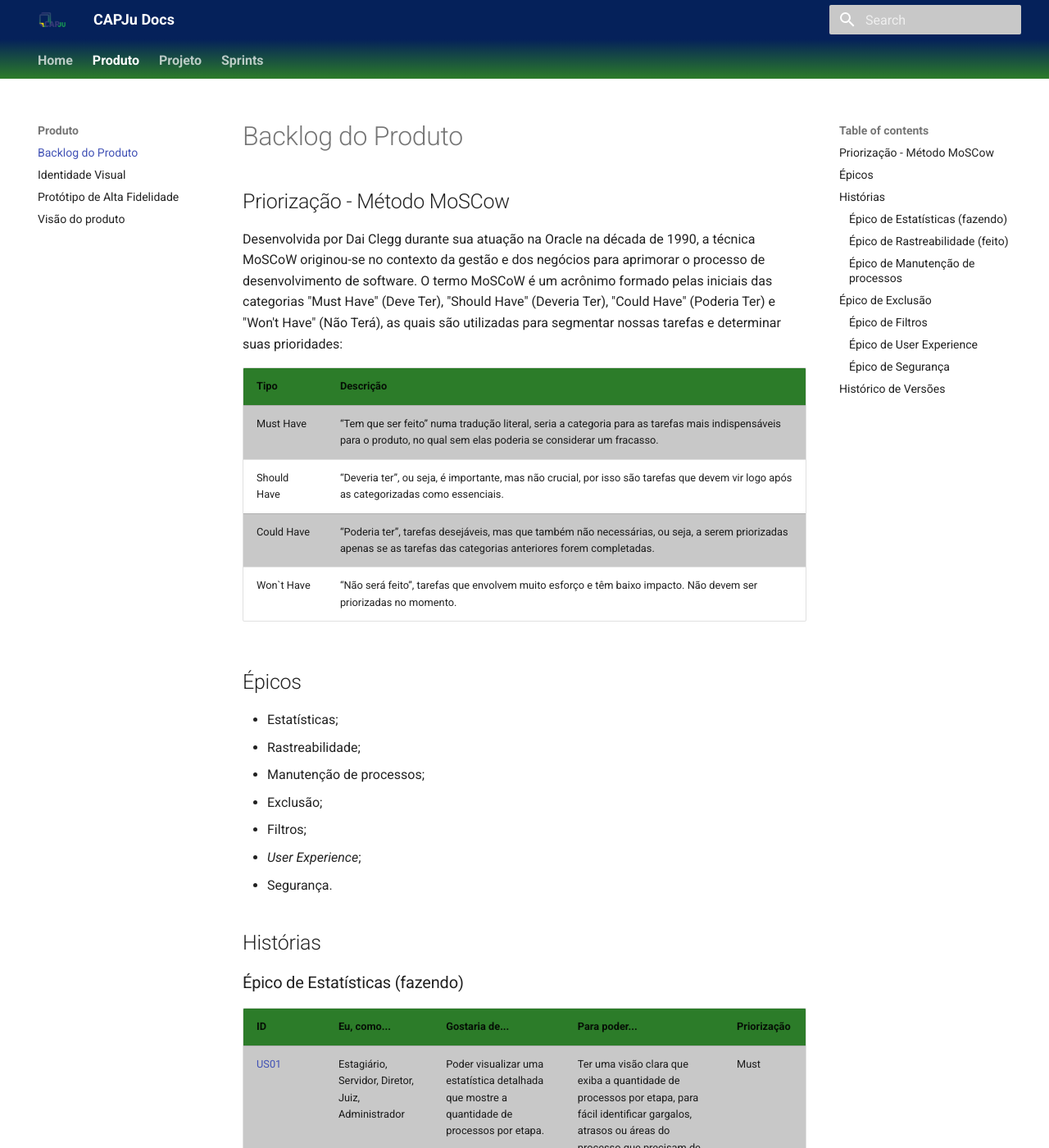
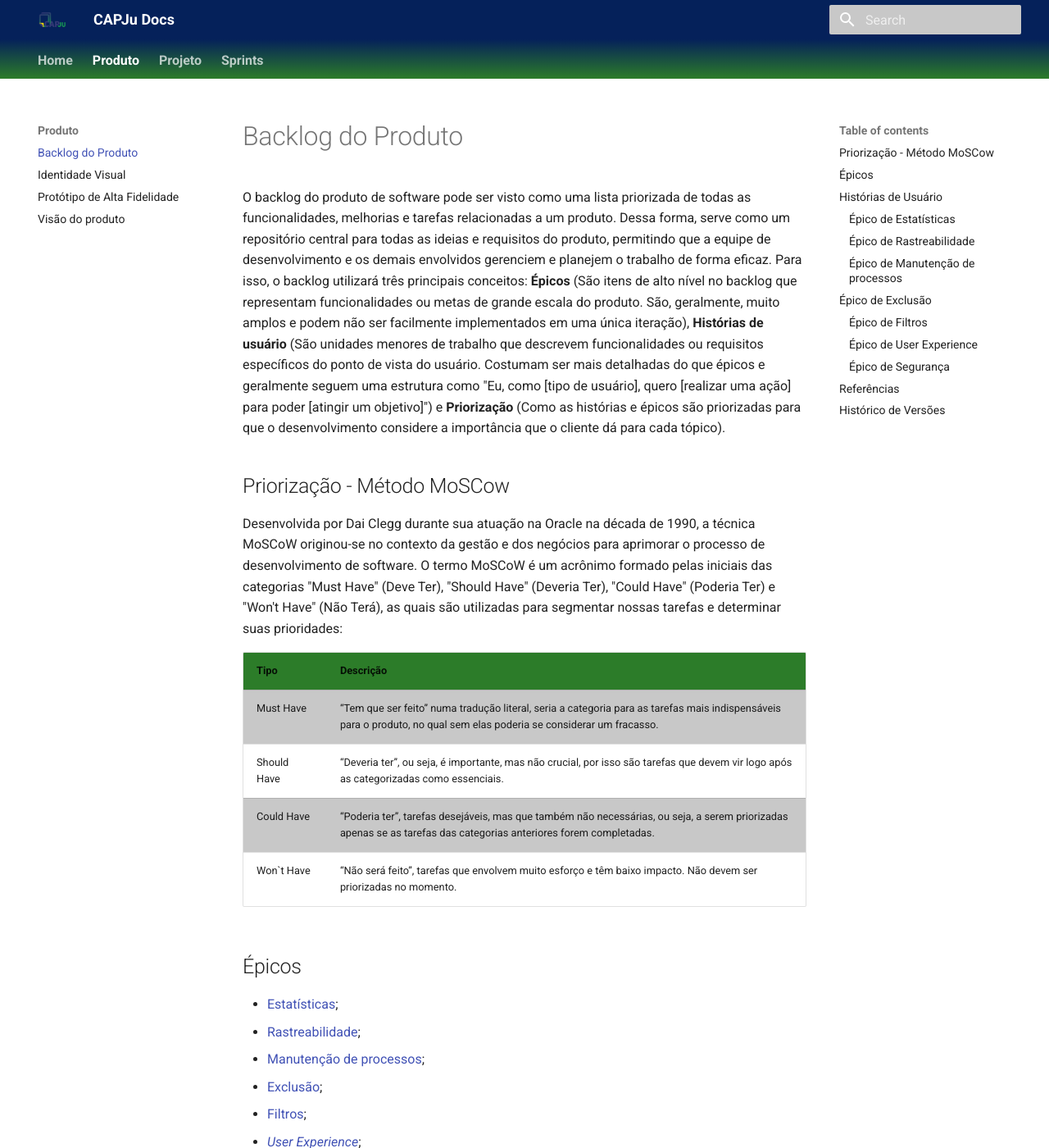
Before and after one commit to fga-eps-mds/2023-2-CAPJu-Doc, an MkDocs documentation site: the page built from docs/produto/backlog.md, in a window 1280 px wide and 1400 px high. Shown: the whole window at 82% size. Built offline with MkDocs 1.6.1 and Material for MkDocs 9.7.7, drawn with Linux system fonts in a browser that asks for light colours; some of the changed text lies outside the part shown.

Commit message:
Adicionando links, referencias e introducao

```diff
--- a/docs/produto/backlog.md
+++ b/docs/produto/backlog.md
@@ -1,5 +1,6 @@
 # Backlog do Produto
 
+O backlog do produto de software pode ser visto como uma lista priorizada de todas as funcionalidades, melhorias e tarefas relacionadas a um produto. Dessa forma, serve como um repositório central para todas as ideias e requisitos do produto, permitindo que a equipe de desenvolvimento e os demais envolvidos gerenciem e planejem o trabalho de forma eficaz. Para isso, o backlog utilizará três principais conceitos: **Épicos** (São itens de alto nível no backlog que representam funcionalidades ou metas de grande escala do produto. São, geralmente, muito amplos e podem não ser facilmente implementados em uma única iteração), **Histórias de usuário** (São unidades menores de trabalho que descrevem funcionalidades ou requisitos específicos do ponto de vista do usuário. Costumam ser mais detalhadas do que épicos e geralmente seguem uma estrutura como "Eu, como [tipo de usuário], quero [realizar uma ação] para poder [atingir um objetivo]") e **Priorização** (Como as histórias e épicos são priorizadas para que o desenvolvimento considere a importância que o cliente dá para cada tópico).
 
 ## Priorização - Método MoSCow
 
@@ -14,66 +15,70 @@ Desenvolvida por Dai Clegg durante sua atuação na Oracle na década de 1990, a
 
 ## Épicos
 
-* Estatísticas;
-* Rastreabilidade;
-* Manutenção de processos;
-* Exclusão;
-* Filtros;
-* _User Experience_;
-* Segurança.
+* [Estatísticas](https://github.com/fga-eps-mds/2023-2-CAPJu-Doc/issues/28);
+* [Rastreabilidade](https://github.com/fga-eps-mds/2023-2-CAPJu-Doc/issues/27);
+* [Manutenção de processos](https://github.com/fga-eps-mds/2023-2-CAPJu-Doc/issues/18);
+* [Exclusão](https://github.com/fga-eps-mds/2023-2-CAPJu-Doc/issues/24);
+* [Filtros](https://github.com/fga-eps-mds/2023-2-CAPJu-Doc/issues/29);
+* [_User Experience_](https://github.com/fga-eps-mds/2023-2-CAPJu-Doc/issues/30);
+* [Segurança](https://github.com/fga-eps-mds/2023-2-CAPJu-Doc/issues/26).
 
-## Histórias
+## Histórias de Usuário
 
-### Épico de Estatísticas (fazendo)
+### [Épico de Estatísticas](https://github.com/fga-eps-mds/2023-2-CAPJu-Doc/issues/28)
 | ID | Eu, como... | Gostaria de... | Para poder... | Priorização |
 |---|---|---|---|---|
-| [US01](https://github.com/fga-eps-mds/) | Estagiário, Servidor, Diretor, Juiz, Administrador  | Poder visualizar uma estatística detalhada que mostre a quantidade de processos por etapa. | Ter uma visão clara que exiba a quantidade de processos por etapa, para fácil identificar gargalos, atrasos ou áreas do processo que precisam de atenção especial. | Must |
-| [US02](https://github.com/fga-eps-mds/) | Estagiário, Servidor, Diretor, Juiz, Administrador | Ter a capacidade de visualizar uma estatística que apresente a quantidade de processos concluídos dentro de um fluxo. | Monitorar de perto o andamento de processos específicos e avaliar a eficiência do fluxo em questão. | Must |
-| [US03](https://github.com/fga-eps-mds/)| Estagiário, Servidor, Diretor, Juiz, Administrador |  Ter a capacidade de visualizar as estatísticas detalhadas sobre um processo específico. | Avaliar o processo em profundidade, entender seu status atual e fazer melhorias informadas. | Must |
-| [US04](https://github.com/fga-eps-mds/)| Estagiário, Servidor, Diretor, Juiz, Administrador | Ter a capacidade de visualizar o tempo de conclusão de cada etapa de um processo dentro de uma etapa. | Ter as estatísticas do tempo gasto ou atrasos nas etapas. | Must |
-| [US05](https://github.com/fga-eps-mds/)| Estagiário, Servidor, Diretor, Juiz, Administrador | Baixar relatório em formato csv e pdf. | Ter a flexibilidade de compartilhar e amazenar os dados de maneira mais conveniente e acessível. | Must |
+| [US01](https://github.com/fga-eps-mds/2023-2-CAPJu-Doc/issues/14) | Estagiário, Servidor, Diretor, Juiz, Administrador  | Poder visualizar uma estatística detalhada que mostre a quantidade de processos por etapa. | Ter uma visão clara que exiba a quantidade de processos por etapa, para fácil identificar gargalos, atrasos ou áreas do processo que precisam de atenção especial. | Must |
+| [US02](https://github.com/fga-eps-mds/2023-2-CAPJu-Doc/issues/22) | Estagiário, Servidor, Diretor, Juiz, Administrador | Ter a capacidade de visualizar uma estatística que apresente a quantidade de processos concluídos dentro de um fluxo. | Monitorar de perto o andamento de processos específicos e avaliar a eficiência do fluxo em questão. | Must |
+| [US03](https://github.com/fga-eps-mds/2023-2-CAPJu-Doc/issues/25)| Estagiário, Servidor, Diretor, Juiz, Administrador |  Ter a capacidade de visualizar as estatísticas detalhadas sobre um processo específico. | Avaliar o processo em profundidade, entender seu status atual e fazer melhorias informadas. | Must |
+| [US04](https://github.com/fga-eps-mds/2023-2-CAPJu-Doc/issues/31)| Estagiário, Servidor, Diretor, Juiz, Administrador | Ter a capacidade de visualizar o tempo de conclusão de cada etapa de um processo dentro de uma etapa. | Ter as estatísticas do tempo gasto ou atrasos nas etapas. | Must |
+| [US05](https://github.com/fga-eps-mds/2023-2-CAPJu-Doc/issues/23)| Estagiário, Servidor, Diretor, Juiz, Administrador | Baixar relatório em formato csv e pdf. | Ter a flexibilidade de compartilhar e amazenar os dados de maneira mais conveniente e acessível. | Must |
 
-### Épico de Rastreabilidade (feito)
+### [Épico de Rastreabilidade](https://github.com/fga-eps-mds/2023-2-CAPJu-Doc/issues/27)
 | ID | Eu, como... | Gostaria de... | Para poder... | Priorização |
 |---|---|---|---|---|
-| [US06](https://github.com/fga-eps-mds/)| Estagiário, Servidor, Diretor, Juiz, Administrador | Visualizar o histórico das mudanças e avanços dos status dos processos. | Acompanhar a rastreabilidade de atividades relacionadas ao processo. | Must |
+| [US06](https://github.com/fga-eps-mds/2023-2-CAPJu-Doc/issues/21)| Estagiário, Servidor, Diretor, Juiz, Administrador | Visualizar o histórico das mudanças e avanços dos status dos processos. | Acompanhar a rastreabilidade de atividades relacionadas ao processo. | Must |
 
-### Épico de Manutenção de processos
+### [Épico de Manutenção de processos](https://github.com/fga-eps-mds/2023-2-CAPJu-Doc/issues/18)
 | ID | Eu, como... | Gostaria de... | Para poder... | Priorização |
 |---|---|---|---|---|
-| [US07](https://github.com/fga-eps-mds/)| Servidor, Diretor, Administrador |  Importar automaticamente os processos através de um arquivo pdf. | Realizar a importação de forma mais prática. | Must |
-| [US08](https://github.com/fga-eps-mds/)| Servidor, Diretor, Administrador | Importar automaticamente os processos através de um arquivo csv. | Realizar a importação de forma mais prática. | Must |
-| [US09](https://github.com/fga-eps-mds/) | Servidor, Diretor, Administrador | Adicionar um status ao processo. | Visualizar qual o status atual do processo. | Must |
+| [US07](https://github.com/fga-eps-mds/2023-2-CAPJu-Doc/issues/12)| Servidor, Diretor, Administrador |  Importar automaticamente os processos através de um arquivo pdf. | Realizar a importação de forma mais prática. | Must |
+| [US08](https://github.com/fga-eps-mds/2023-2-CAPJu-Doc/issues/17)| Servidor, Diretor, Administrador | Importar automaticamente os processos através de um arquivo csv. | Realizar a importação de forma mais prática. | Must |
+| [US09](https://github.com/fga-eps-mds/2023-2-CAPJu-Doc/issues/19) | Servidor, Diretor, Administrador | Adicionar um status ao processo. | Visualizar qual o status atual do processo. | Must |
 
-## Épico de Exclusão
+## [Épico de Exclusão](https://github.com/fga-eps-mds/2023-2-CAPJu-Doc/issues/24)
 | ID | Eu, como... | Gostaria de... | Para poder... | Priorização |
 |---|---|---|---|---|
-| [US10](https://github.com/fga-eps-mds/) | Servidor, Diretor, Administrador | Excluir um fluxo e todos os processos inclusos nele | Não deixar processos acumulados ou avulsos sem fazer parte de um fluxo. | Must |
+| [US10](https://github.com/fga-eps-mds/2023-2-CAPJu-Doc/issues/6) | Servidor, Diretor, Administrador | Excluir um fluxo e todos os processos inclusos nele | Não deixar processos acumulados ou avulsos sem fazer parte de um fluxo. | Must |
 
-### Épico de Filtros
+### [Épico de Filtros](https://github.com/fga-eps-mds/2023-2-CAPJu-Doc/issues/29)
 | ID | Eu, como... | Gostaria de... | Para poder... | Priorização |
 |---|---|---|---|---|
-| [US11](https://github.com/fga-eps-mds/) | Estagiário, Servidor, Diretor, Juiz, Administrador | Filtrar processo através de etapa. | Visualizar quais processos se encontram em uma mesma etapa. | Must |
-| [US12](https://github.com/fga-eps-mds/) | Estagiário, Servidor, Diretor, Juiz, Administrador | Filtrar processo por fluxo. | Visualizar quais processos fazem parte do mesmo fluxo. | Must |
-| [US13](https://github.com/fga-eps-mds/) | Estagiário, Servidor, Diretor, Juiz, Administrador | Visualizar processos na etapa de um fluxo. | Acessar quais processos se encontram em determinada etapa de um fluxo. | Must |
-| [US14](https://github.com/fga-eps-mds/) | Estagiário, Servidor, Diretor, Juiz, Administrador | Visualizar relatório de processos filtrados pela data de vencimento de uma etapa. | Obter informações dos processos de uma etapa filtrada pela sua data de vencimento. | Must |
+| [US11](https://github.com/fga-eps-mds/2023-2-CAPJu-Doc/issues/7) | Estagiário, Servidor, Diretor, Juiz, Administrador | Filtrar processo através de etapa. | Visualizar quais processos se encontram em uma mesma etapa. | Must |
+| [US12](https://github.com/fga-eps-mds/2023-2-CAPJu-Doc/issues/10) | Estagiário, Servidor, Diretor, Juiz, Administrador | Filtrar processo por fluxo. | Visualizar quais processos fazem parte do mesmo fluxo. | Must |
+| [US13](https://github.com/fga-eps-mds/2023-2-CAPJu-Doc/issues/11) | Estagiário, Servidor, Diretor, Juiz, Administrador | Visualizar processos na etapa de um fluxo. | Acessar quais processos se encontram em determinada etapa de um fluxo. | Must |
+| [US14](https://github.com/fga-eps-mds/2023-2-CAPJu-Doc/issues/20) | Estagiário, Servidor, Diretor, Juiz, Administrador | Visualizar relatório de processos filtrados pela data de vencimento de uma etapa. | Obter informações dos processos de uma etapa filtrada pela sua data de vencimento. | Must |
 
-### Épico de _User Experience_
+### [Épico de _User Experience_](https://github.com/fga-eps-mds/2023-2-CAPJu-Doc/issues/30)
 | ID | Eu, como... | Gostaria de... | Para poder... | Priorização |
 |---|---|---|---|---|
-| [US15](https://github.com/fga-eps-mds/) | Estagiário, Servidor, Diretor, Juiz, Administrador | Melhorar feedback de erro. | Entender e contornar possíveis erros. | Should |
-| [US16](https://github.com/fga-eps-mds/) | Estagiário, Servidor, Diretor, Juiz, Administrador | Agrupar de forma mais condizente as funcionalidades. | Usar a aplicação com mais facilidade.  | Should |
-| [US17](https://github.com/fga-eps-mds/) | Estagiário, Servidor, Diretor, Juiz, Administrador | Melhorar fluxo de exibição das telas. | Usar a aplicação com mais facilidade. | Should |
+| [US15](https://github.com/fga-eps-mds/2023-2-CAPJu-Doc/issues/8) | Estagiário, Servidor, Diretor, Juiz, Administrador | Melhorar feedback de erro. | Entender e contornar possíveis erros. | Should |
+| [US16](https://github.com/fga-eps-mds/2023-2-CAPJu-Doc/issues/13) | Estagiário, Servidor, Diretor, Juiz, Administrador | Agrupar de forma mais condizente as funcionalidades. | Usar a aplicação com mais facilidade.  | Should |
+| [US17](https://github.com/fga-eps-mds/2023-2-CAPJu-Doc/issues/16) | Estagiário, Servidor, Diretor, Juiz, Administrador | Melhorar fluxo de exibição das telas. | Usar a aplicação com mais facilidade. | Should |
 
-### Épico de Segurança
+### [Épico de Segurança](https://github.com/fga-eps-mds/2023-2-CAPJu-Doc/issues/26)
 | ID | Eu, como... | Gostaria de... | Para poder... | Priorização |
 |---|---|---|---|---|
-| [US18](https://github.com/fga-eps-mds/) | Estagiário, Servidor, Diretor, Juiz, Administrador | Que minha autenticação seja criptografada de forma segura. | Ter confiança na segurança dos meus dados e informações pessoais, garantindo que apenas eu ou autorizadas tenham acesso ao meu perfil e informações sensíveis. | Should |
-| [US19](https://github.com/fga-eps-mds/) | Estagiário, Servidor, Diretor, Juiz, Administrador | Ter as rotas de páginas privadas autenticadas | Garantir a segurança e a privacidade dos dados e dos processos, onde somente usuários autorizados teriam acesso às páginas restritas. | Should |
-| [US20](https://github.com/fga-eps-mds/) | Estagiário, Servidor, Diretor, Juiz, Administrador | Ser deslogado depois de determinado tempo de inatividade. | Evitar acessos de usuários indesejados. | Should |
+| [US18](https://github.com/fga-eps-mds/2023-2-CAPJu-Doc/issues/5) | Estagiário, Servidor, Diretor, Juiz, Administrador | Que minha autenticação seja criptografada de forma segura. | Ter confiança na segurança dos meus dados e informações pessoais, garantindo que apenas eu ou autorizadas tenham acesso ao meu perfil e informações sensíveis. | Should |
+| [US19](https://github.com/fga-eps-mds/2023-2-CAPJu-Doc/issues/9) | Estagiário, Servidor, Diretor, Juiz, Administrador | Ter as rotas de páginas privadas autenticadas | Garantir a segurança e a privacidade dos dados e dos processos, onde somente usuários autorizados teriam acesso às páginas restritas. | Should |
+| [US20](https://github.com/fga-eps-mds/2023-2-CAPJu-Doc/issues/15) | Estagiário, Servidor, Diretor, Juiz, Administrador | Ser deslogado depois de determinado tempo de inatividade. | Evitar acessos de usuários indesejados. | Should |
+
+## Referências
+* PEREIRA, Paulo; TORREÃO, Paula; MARÇAL, Ana Sofia. Entendendo Scrum para gerenciar projetos de forma ágil. Mundo PM, v. 1, p. 3-11, 2007.
 
 ## Histórico de Versões
 
 | Data | Versão | Descrição | Autor(es) | Revisor(es) |
 | ------------- | ------------- | ------------- | ------------- | ------------- |
 | 30/09/2023 | 1.0 | Criação do documento | Brenda, Washington, Denniel, Felipe, Daniel, Davi, João, Leandro | A definir |
+| 30/09/2023 | 1.1 | Adição de introdução, referências e links das histórias/épicos | Brenda, Washington, Denniel, Felipe, Daniel, Davi, João, Leandro | A definir |
```
